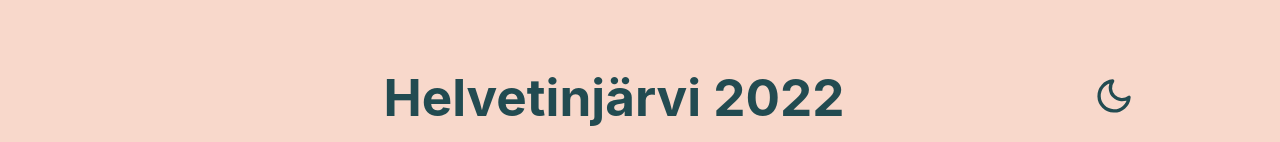
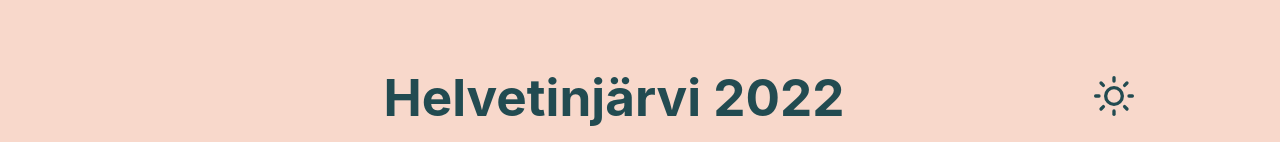
Before and after one commit to Alzuu/exove2023, a React (Vite) app in the folder section3/react-carousel/: page / in a window 1280 px wide. Shown: the top 142 px of the page. Built offline with nearby package versions, Linux system fonts and the light colour scheme.

Commit message:
Move theme toggle into its own component

```diff
--- a/section3/react-carousel/src/App.tsx
+++ b/section3/react-carousel/src/App.tsx
@@ -1,30 +1,14 @@
-import { useState } from 'react'
-import { FiSun, FiMoon } from 'react-icons/fi'
+import ThemeToggle from './components/ThemeToggle'
 import ImageHandler from './components/ImageHandler'
 import ImageCarousel from './components/ImageCarousel'
 import './App.css'
 
 function App() {
-  const [darkMode, setDarkMode] = useState(false)
-
-  const root = document.documentElement
-
-  const toggleTheme = () => {
-    setDarkMode(!darkMode)
-    root.classList.toggle('dark-theme')
-  }
-
   return (
     <div className='App'>
       <header className='header'>
         <h1>Helvetinjärvi 2022</h1>
-        <button className='theme-toggle' onClick={toggleTheme}>
-          {darkMode ? (
-            <FiSun aria-label='Toggle light theme'></FiSun>
-          ) : (
-            <FiMoon aria-label='Toggle dark theme'></FiMoon>
-          )}
-        </button>
+        <ThemeToggle></ThemeToggle>
       </header>
       <ImageCarousel images={ImageHandler}></ImageCarousel>
     </div>
--- /dev/null
+++ b/section3/react-carousel/src/components/ThemeToggle.tsx
@@ -0,0 +1,26 @@
+import { useState } from 'react'
+import { FiMoon, FiSun } from 'react-icons/fi'
+
+function ThemeToggle() {
+  const [darkMode, setDarkMode] = useState(false)
+
+  const root = document.documentElement
+
+  const toggleTheme = () => {
+    setDarkMode(!darkMode)
+    root.classList.toggle('dark-theme')
+  }
+  return (
+    <>
+      <button className='theme-toggle' onClick={toggleTheme}>
+        {darkMode ? (
+          <FiMoon aria-label='Toggle dark theme'></FiMoon>
+        ) : (
+          <FiSun aria-label='Toggle light theme'></FiSun>
+        )}
+      </button>
+    </>
+  )
+}
+
+export default ThemeToggle
```
